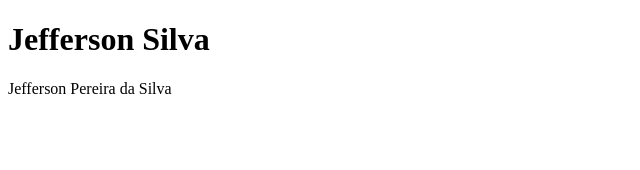
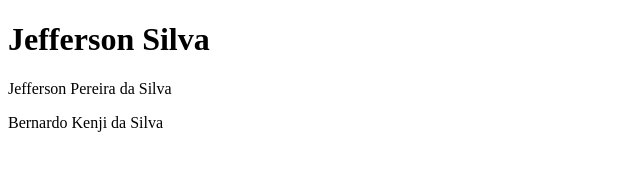
Before and after one commit to JeffersonKenji/tutorial_git, a plain HTML site: page index.html in a window 1280 px wide. Shown: the whole page, without its empty margins (0-640 px from the left). Drawn offline with Linux system fonts and the light colour scheme.

Commit message:
Segunda alteração

```diff
--- a/index.html
+++ b/index.html
@@ -9,5 +9,6 @@
 <body>
     <h1>Jefferson Silva</h1>
     <p>Jefferson Pereira da Silva</p>
+    <p>Bernardo Kenji da Silva</p>
 </body>
 </html>
```
